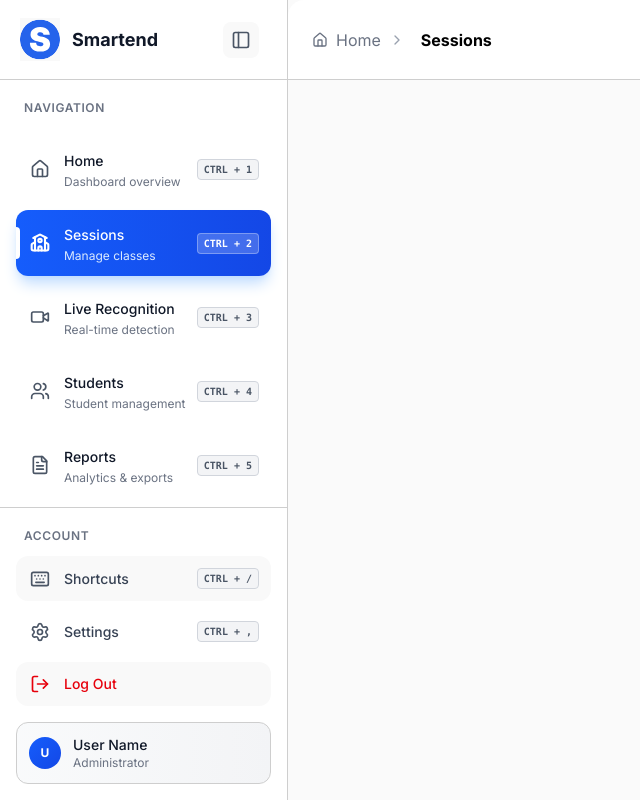
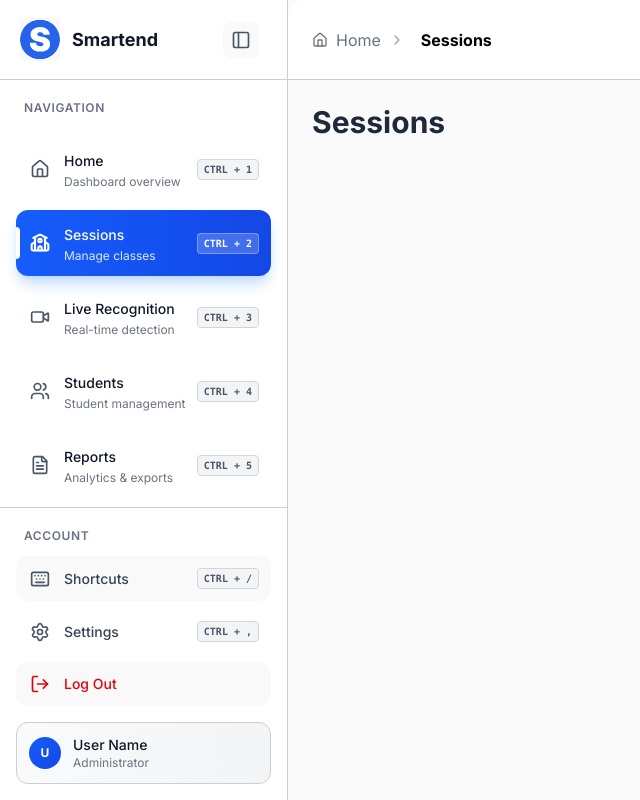
Before and after one commit to TerryBooCH/SMU-Smart-Attendance-System, a React (Vite) app in the folder frontend/: page /sessions in a window 1280 px wide. Shown: the whole page, without its empty margins (0-640 px from the left). Built offline with nearby package versions, Linux system fonts and the light colour scheme; no server answers.

Commit message:
feat: Implement session management with SessionContext and useSession hook; add Toolbar and CreateSessionButton components for session creation

```diff
--- a/frontend/src/App.jsx
+++ b/frontend/src/App.jsx
@@ -1,6 +1,7 @@
 import { BrowserRouter, Routes, Route } from "react-router-dom";
 import { ModalProvider } from "./context/ModalContext";
 import { StudentProvider } from "./context/StudentContext";
+import { SessionProvider } from "./context/SessionContext";
 import { ToastProvider } from "./context/ToastContext";
 import Modal from "./components/Modal";
 import ToastContainer from "./components/ToastContainer";
@@ -18,6 +19,7 @@ function App() {
   return (
     <BrowserRouter>
       <StudentProvider>
+        <SessionProvider>
           <ModalProvider>
             <ToastProvider>
               <Modal />
@@ -35,6 +37,7 @@ function App() {
               </Routes>
             </ToastProvider>
           </ModalProvider>
+        </SessionProvider>
       </StudentProvider>
     </BrowserRouter>
   );
--- /dev/null
+++ b/frontend/src/api/sessionService.js
@@ -0,0 +1,3 @@
+import apiClient from "./axios";
+
+export const sessionService = {};
--- /dev/null
+++ b/frontend/src/context/SessionContext.jsx
@@ -0,0 +1,14 @@
+import React, { createContext, useState, useContext } from "react";
+import { sessionService } from "../api/sessionService";
+
+const SessionContext = createContext();
+
+export const SessionProvider = ({ children }) => {
+  const value = {};
+  return (
+    <SessionContext.Provider value={value}>{children}</SessionContext.Provider>
+  );
+};
+
+
+export default SessionContext;
--- a/frontend/src/context/StudentContext.jsx
+++ b/frontend/src/context/StudentContext.jsx
@@ -169,12 +169,5 @@ export const StudentProvider = ({ children }) => {
   );
 };
 
-export const useStudents = () => {
-  const context = useContext(StudentContext);
-  if (!context) {
-    throw new Error("useStudents must be used within StudentProvider");
-  }
-  return context;
-};
 
 export default StudentContext;
--- /dev/null
+++ b/frontend/src/hooks/useSession.jsx
@@ -0,0 +1,12 @@
+import { useContext } from "react";
+import SessionContext from "../context/SessionContext";
+
+export const useSession = () => {
+  const context = useContext(SessionContext);
+  if (!context) {
+    throw new Error("useSession must be used within a SessionProvider");
+  }
+  return context;
+};
+
+export default useSession;
--- /dev/null
+++ b/frontend/src/pages/Sessions/CreateSessionButton.jsx
@@ -0,0 +1,25 @@
+import React from "react";
+import { CirclePlus } from "lucide-react";
+import { useModal } from "../../hooks/useModal";
+
+const CreateSessionButton = () => {
+  const { openModal } = useModal();
+
+  const handleCreateSession = () => {
+    openModal("<CreateStudentForm />", "Create Session");
+  };
+  return (
+    <button
+      onClick={handleCreateSession}
+      className="flex items-center gap-2 px-4 py-2 text-sm font-lexend font-medium text-white
+                 bg-primary rounded-xl transition-all duration-200
+                 hover:bg-primary/90 active:scale-[0.98]
+                 disabled:opacity-50 disabled:cursor-not-allowed cursor-pointer"
+    >
+      <CirclePlus size={18} strokeWidth={1.8} />
+      <span>Create Session</span>
+    </button>
+  );
+};
+
+export default CreateSessionButton;
--- /dev/null
+++ b/frontend/src/pages/Sessions/Toolbar.jsx
@@ -0,0 +1,19 @@
+import React from "react";
+import CreateSessionButton from "./CreateSessionButton";
+
+const Toolbar = () => {
+  return (
+    <div className="px-6 pt-6">
+      <div className="mb-2 flex items-center justify-between">
+        <div>
+          <h1 className="text-3xl font-bold text-gray-800">Sessions</h1>
+        </div>
+        <div>
+          <CreateSessionButton />
+        </div>
+      </div>
+    </div>
+  );
+};
+
+export default Toolbar;
--- a/frontend/src/pages/Sessions/index.jsx
+++ b/frontend/src/pages/Sessions/index.jsx
@@ -1,16 +1,23 @@
 import React from "react";
 import Sidebar from "../../components/Sidebar";
 import Breadcrumb from "../../components/Breadcrumb";
+import Toolbar from "./Toolbar";
 
 const Sessions = () => {
   return (
     <div className="min-h-screen flex">
       <Sidebar />
 
-        <main className="h-screen w-full bg-[#fafafa]">
-          <Breadcrumb items={[{label: "Home", href: "/home"}, { label: "Sessions" }]}/>
-        </main>
-
+      <main className="flex flex-col h-screen w-full bg-[#fafafa] overflow-hidden">
+        <div className="sticky top-0 z-20 ">
+          <Breadcrumb
+            items={[{ label: "Home", href: "/home" }, { label: "Sessions" }]}
+          />
+        </div>
+        <div className="flex-1 overflow-y-auto">
+          <Toolbar />
+        </div>
+      </main>
     </div>
   );
 };
--- a/frontend/src/pages/StudentView/index.jsx
+++ b/frontend/src/pages/StudentView/index.jsx
@@ -3,7 +3,7 @@ import { useParams } from "react-router-dom";
 import Sidebar from "../../components/Sidebar";
 import Breadcrumb from "../../components/Breadcrumb";
 import UserBanner from "./UserBanner";
-import { useStudents } from "../../context/StudentContext";
+import useStudent from "../../hooks/useStudent";
 import UpdateStudentDetailsForm from "./UpdateStudentDetailsForm";
 import StudentFaceDataContainer from "./StudentFaceDataContainer";
 import StudentIdContainer from "./StudentIdContainer";
@@ -11,7 +11,7 @@ import DeleteStudentContainer from "./DeleteStudentContainer";
 
 const StudentView = () => {
   const { id } = useParams();
-  const { selectedStudent, loading, error, fetchStudentById } = useStudents();
+  const { selectedStudent, loading, error, fetchStudentById } = useStudent();
 
   useEffect(() => {
     if (id) {
```
Lines whose indentation alone changed are shown as unchanged.
